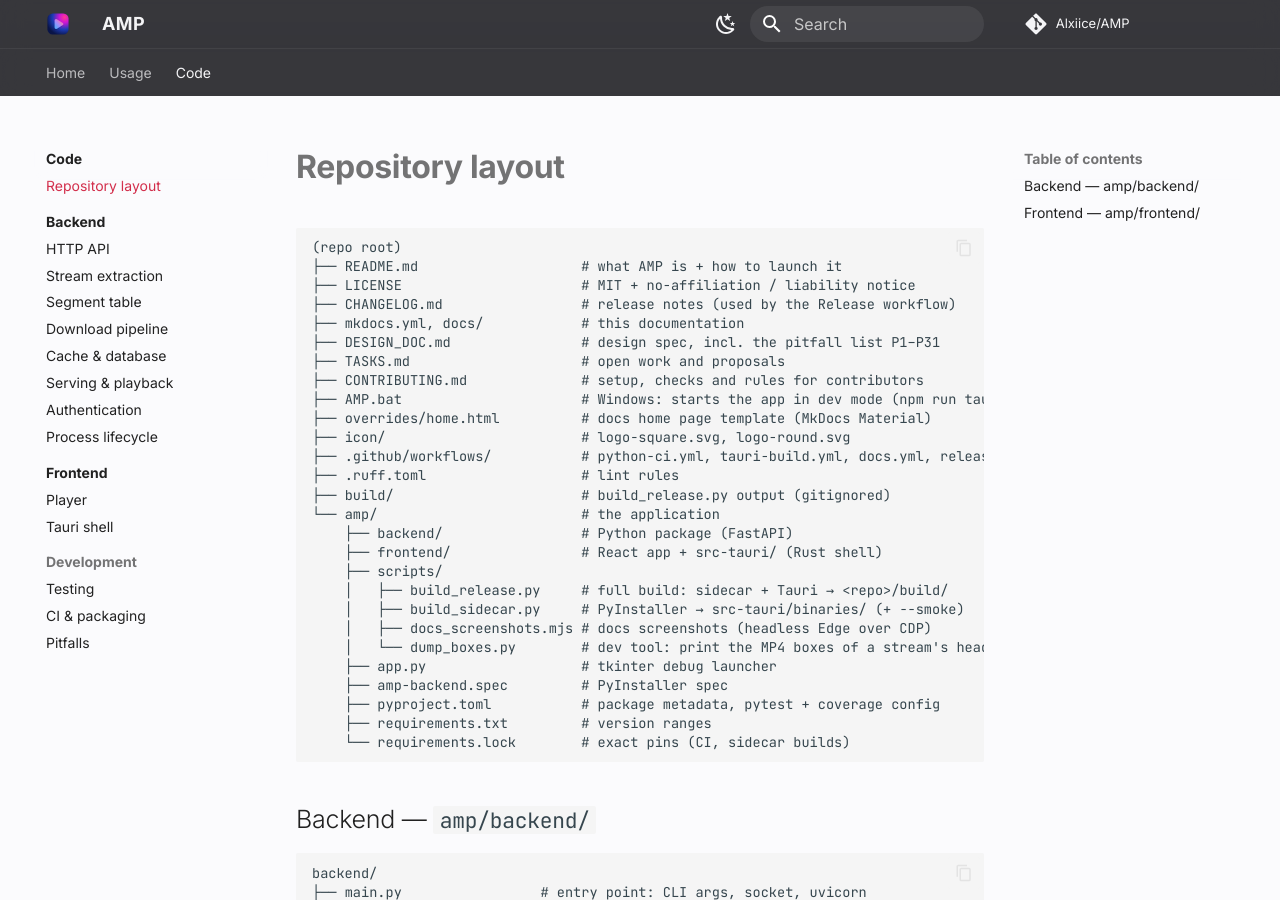
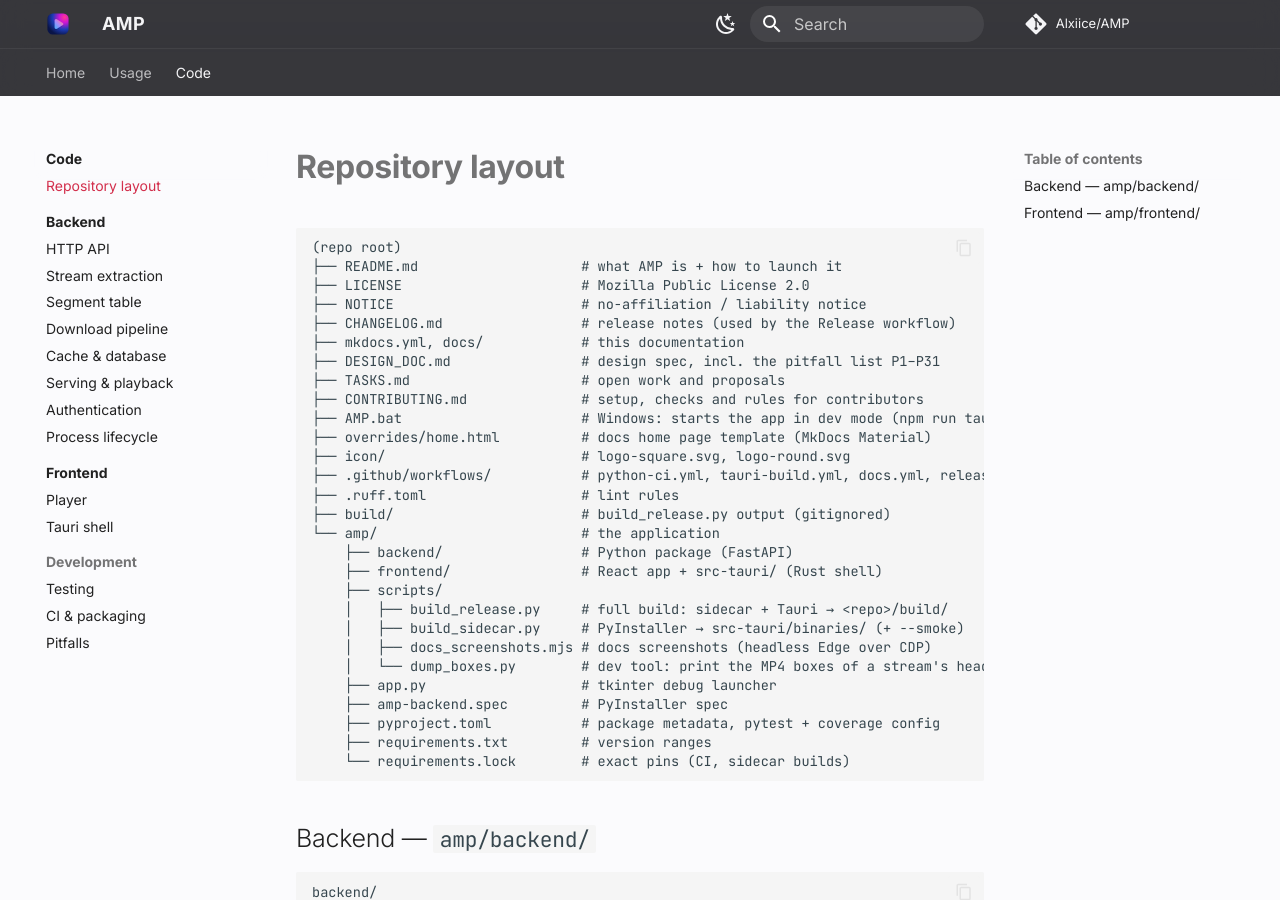
Before and after one commit to Alxiice/AMP, an MkDocs documentation site: the page built from docs/code/layout.md, in a window 1280 px wide and 900 px high. Built offline with MkDocs 1.6.1 and Material for MkDocs 9.7.7, drawn with Linux system fonts in a browser that asks for light colours; comment, search, counter and statistics services are not loaded.

Commit message:
Switch the license from MIT to the Mozilla Public License 2.0 and move the disclaimer to NOTICE.

````diff
--- a/docs/code/layout.md
+++ b/docs/code/layout.md
@@ -3,7 +3,8 @@
 ```
 (repo root)
 ├── README.md                    # what AMP is + how to launch it
-├── LICENSE                      # MIT + no-affiliation / liability notice
+├── LICENSE                      # Mozilla Public License 2.0
+├── NOTICE                       # no-affiliation / liability notice
 ├── CHANGELOG.md                 # release notes (used by the Release workflow)
 ├── mkdocs.yml, docs/            # this documentation
 ├── DESIGN_DOC.md                # design spec, incl. the pitfall list P1–P31
````
Also changed, not shown: README.md (+2 -2 lines), amp/README.md (+1 -1 lines), docs/index.md (+1 -1 lines), 2 other files.
